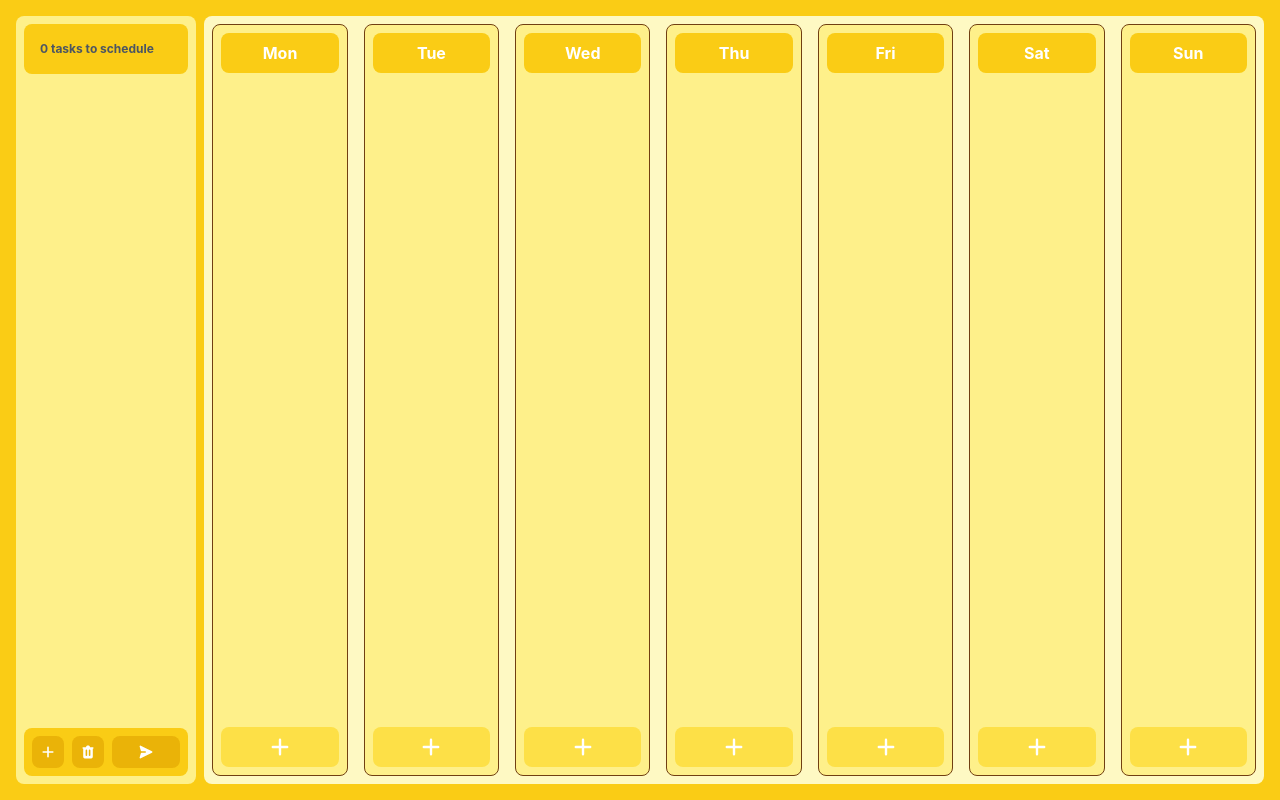
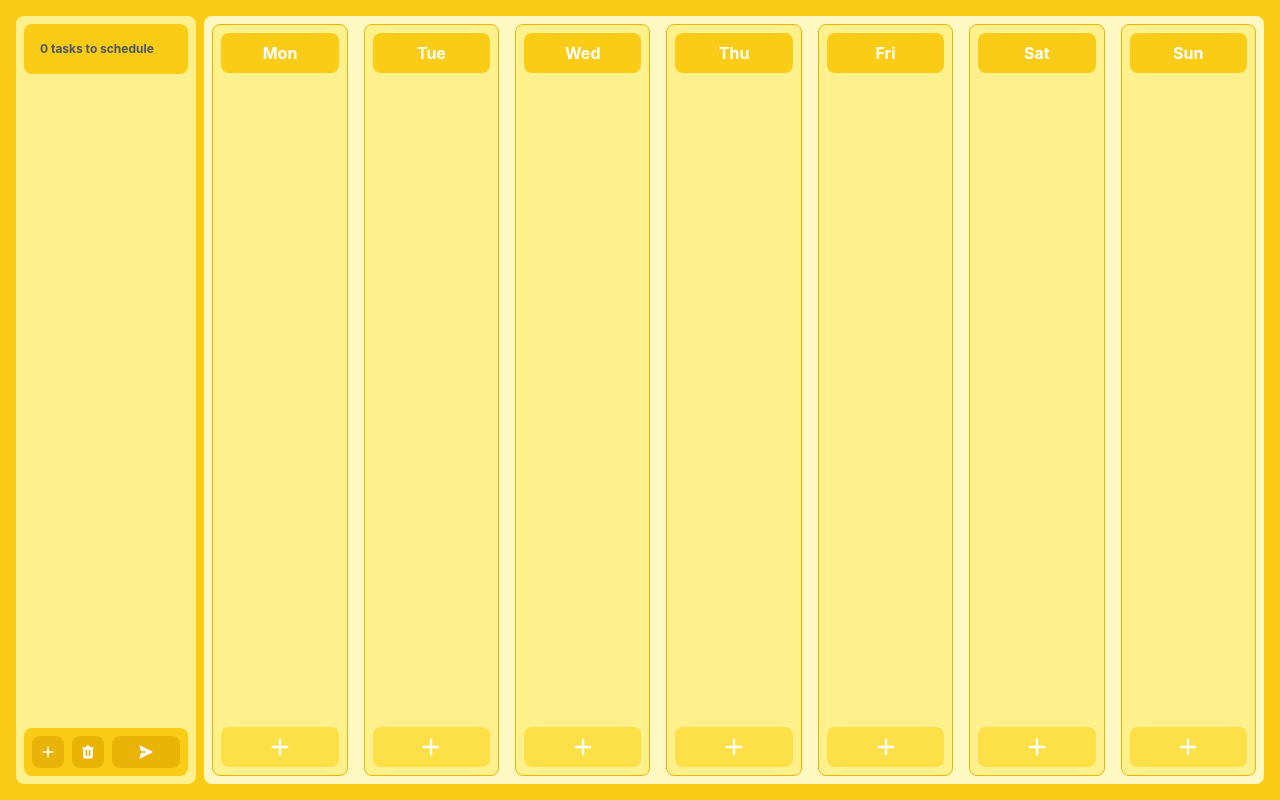
Before and after one commit to toantc1024/weekly, a React (Create React App) app in the folder frontend/: page / in a window 1280 px wide. Built offline with nearby package versions, Linux system fonts and the light colour scheme.

Commit message:
Frontend: Lower color

```diff
--- a/frontend/src/components/Schedule/Schedule.jsx
+++ b/frontend/src/components/Schedule/Schedule.jsx
@@ -10,7 +10,7 @@ const Schedule = () => {
   return dayOfWeek.map((day, i) => (
     <div
       key={i}
-      className="h-full w-full flex flex-col border-[1px] border-yellow-900 bg-yellow-200 rounded-lg  p-2 gap-2"
+      className="h-full w-full flex flex-col border-[1px] border-yellow-500 bg-yellow-200 rounded-lg  p-2 gap-2"
     >
       <div className="bg-yellow-400 text-white  w-full rounded-lg p-2 flex items-center justify-center font-bold">
         {day}
```
